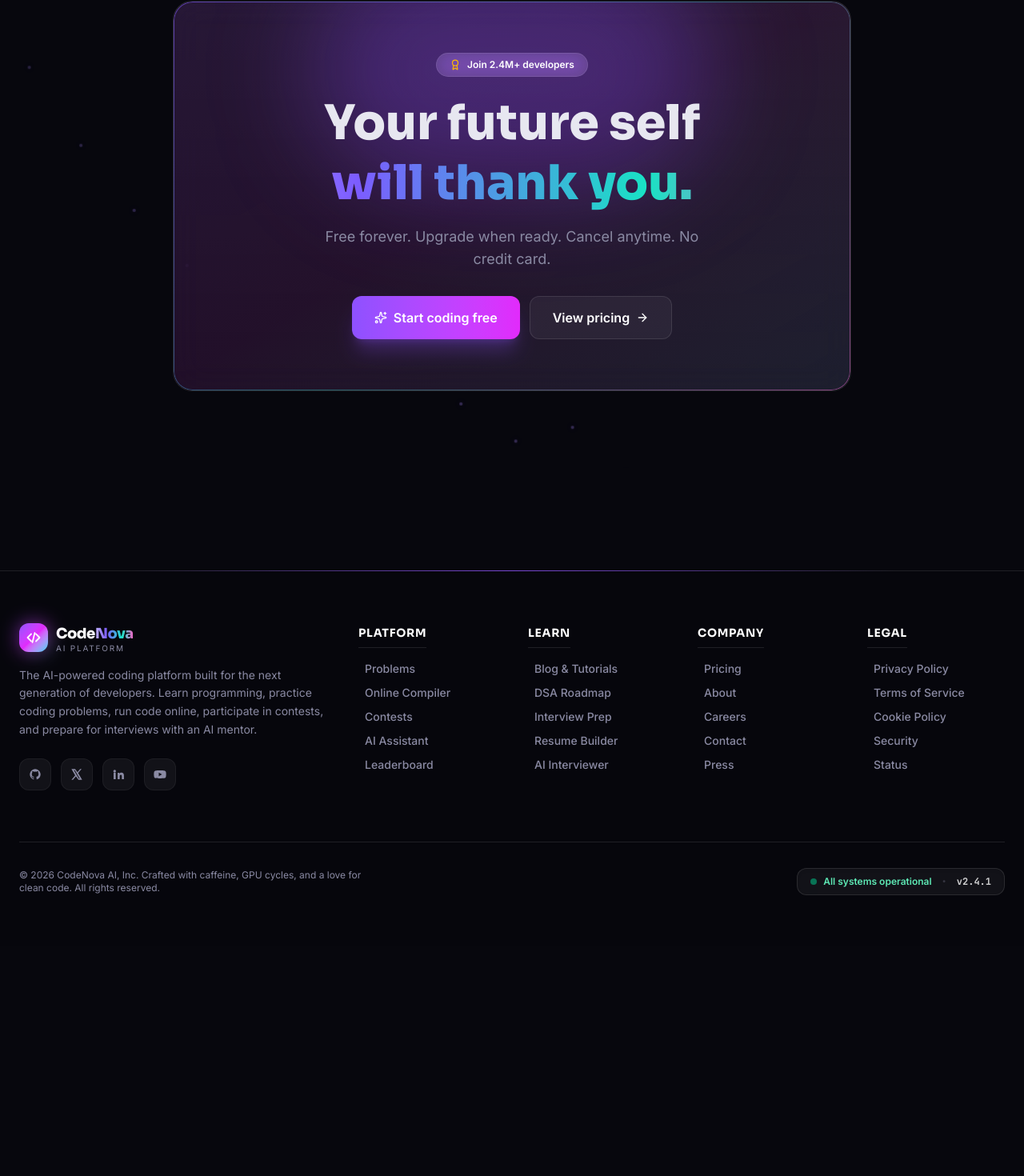
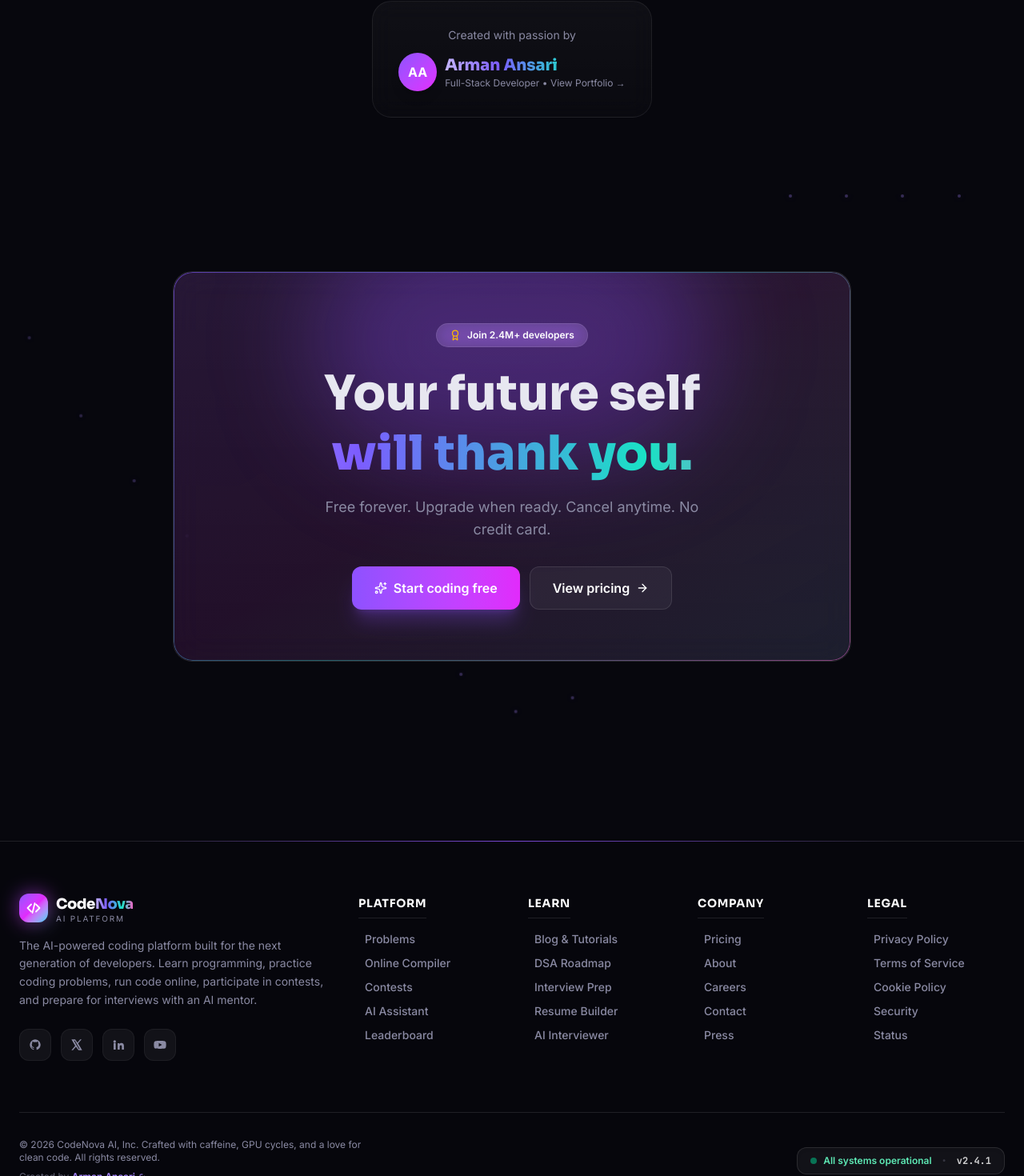
Before and after one commit to ArmanAnsari8426/CodeNova-AI, a React (Vite) app: page / in a window 1280 px wide. Shown: the part 8777-10247 px from the top of the page at 80% size. Before the commit the page ends 9960 px from the top, so only its background shows below. Built offline with nearby package versions, Linux system fonts and the light colour scheme; no server answers.

Commit message:
Save all project changes

```diff
--- a/src/components/Footer.tsx
+++ b/src/components/Footer.tsx
@@ -95,9 +95,25 @@ export function Footer() {
         </div>
 
         <div className="mt-16 pt-8 border-t border-white/10 flex flex-col sm:flex-row items-center justify-between gap-4 text-center sm:text-left">
-          <p className="text-xs text-nova-muted font-sans max-w-md">
-            © 2026 CodeNova AI, Inc. Crafted with caffeine, GPU cycles, and a love for clean code. All rights reserved.
-          </p>
+          <div className="space-y-2">
+            <p className="text-xs text-nova-muted font-sans max-w-md">
+              © 2026 CodeNova AI, Inc. Crafted with caffeine, GPU cycles, and a love for clean code. All rights reserved.
+            </p>
+            <p className="text-xs text-nova-muted/70 font-sans">
+              Created by{" "}
+              <a
+                href="https://armanansari8426.github.io/Arman-portfolio/"
+                target="_blank"
+                rel="noopener noreferrer"
+                className="text-violet-400 hover:text-violet-300 font-semibold transition inline-flex items-center gap-1"
+              >
+                Arman Ansari
+                <svg className="w-3 h-3" fill="none" stroke="currentColor" viewBox="0 0 24 24">
+                  <path strokeLinecap="round" strokeLinejoin="round" strokeWidth={2} d="M10 6H6a2 2 0 00-2 2v10a2 2 0 002 2h10a2 2 0 002-2v-4m-4-4l-8 8m0 0l4-4m-4 4l4 4" />
+                </svg>
+              </a>
+            </p>
+          </div>
           <div className="flex items-center gap-3 text-xs text-nova-muted font-mono bg-white/5 px-4 py-2 rounded-xl border border-white/10 shadow-inner">
             <Link to="/status" className="inline-flex items-center gap-2 hover:text-white transition">
               <span className="w-2 h-2 rounded-full bg-emerald-400 animate-pulse shadow-lg shadow-emerald-400" />
--- a/src/pages/Landing.tsx
+++ b/src/pages/Landing.tsx
@@ -853,6 +853,33 @@ export default function Landing() {
         </div>
       </Section>
 
+      {/* ═══════════ CREATOR CREDIT ═══════════ */}
+      <Section className="py-12">
+        <div className="text-center">
+          <div className="glass rounded-3xl p-8 border border-white/10 inline-block max-w-lg">
+            <p className="text-nova-muted text-sm mb-3">Created with passion by</p>
+            <a
+              href="https://armanansari8426.github.io/Arman-portfolio/"
+              target="_blank"
+              rel="noopener noreferrer"
+              className="inline-flex items-center gap-2.5 group"
+            >
+              <div className="w-12 h-12 rounded-full bg-gradient-to-br from-violet-500 to-fuchsia-500 flex items-center justify-center text-white font-bold shadow-lg">
+                AA
+              </div>
+              <div className="text-left">
+                <div className="text-xl font-display font-extrabold gradient-text group-hover:opacity-80 transition">
+                  Arman Ansari
+                </div>
+                <div className="text-xs text-nova-muted group-hover:text-white transition">
+                  Full-Stack Developer • View Portfolio →
+                </div>
+              </div>
+            </a>
+          </div>
+        </div>
+      </Section>
+
       {/* ═══════════ FINAL CTA ═══════════ */}
       <section className="relative py-24 overflow-hidden">
         <FloatingParticles />
--- a/src/pages/company/AboutPage.tsx
+++ b/src/pages/company/AboutPage.tsx
@@ -114,6 +114,27 @@ export default function AboutPage() {
             </div>
           </div>
         </div>
+
+        {/* Creator Credit Section */}
+        <div className="mt-20 text-center">
+          <div className="glass rounded-3xl p-8 border border-white/10 inline-block">
+            <p className="text-nova-muted text-sm mb-2">This platform was created by</p>
+            <a
+              href="https://armanansari8426.github.io/Arman-portfolio/"
+              target="_blank"
+              rel="noopener noreferrer"
+              className="inline-flex items-center gap-2 text-2xl font-display font-extrabold gradient-text hover:opacity-80 transition"
+            >
+              Arman Ansari
+              <svg className="w-5 h-5 text-violet-400" fill="none" stroke="currentColor" viewBox="0 0 24 24">
+                <path strokeLinecap="round" strokeLinejoin="round" strokeWidth={2} d="M10 6H6a2 2 0 00-2 2v10a2 2 0 002 2h10a2 2 0 002-2v-4m-4-4l-8 8m0 0l4-4m-4 4l4 4" />
+              </svg>
+            </a>
+            <p className="text-nova-muted text-xs mt-3">
+              Software Engineer | Full-Stack Developer | Building AI-Powered Education Platform
+            </p>
+          </div>
+        </div>
       </div>
     </div>
   );
```
